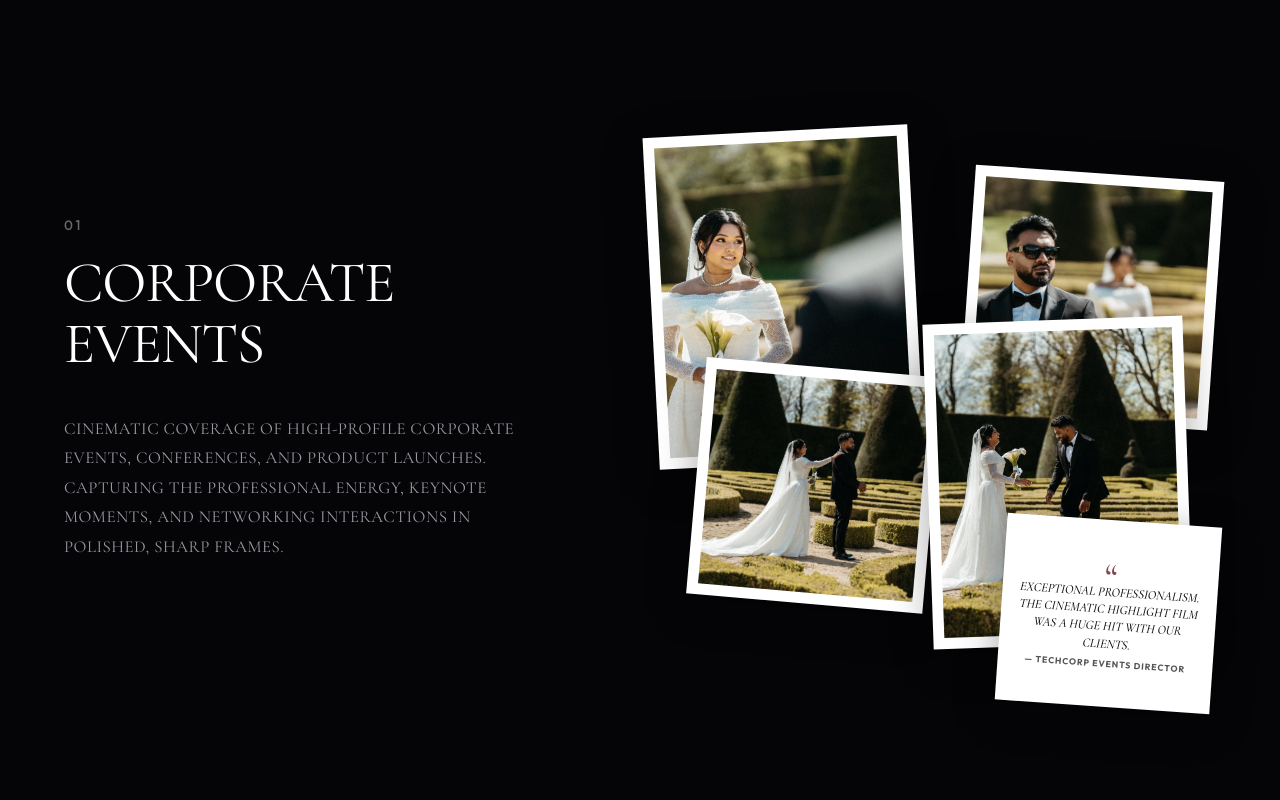
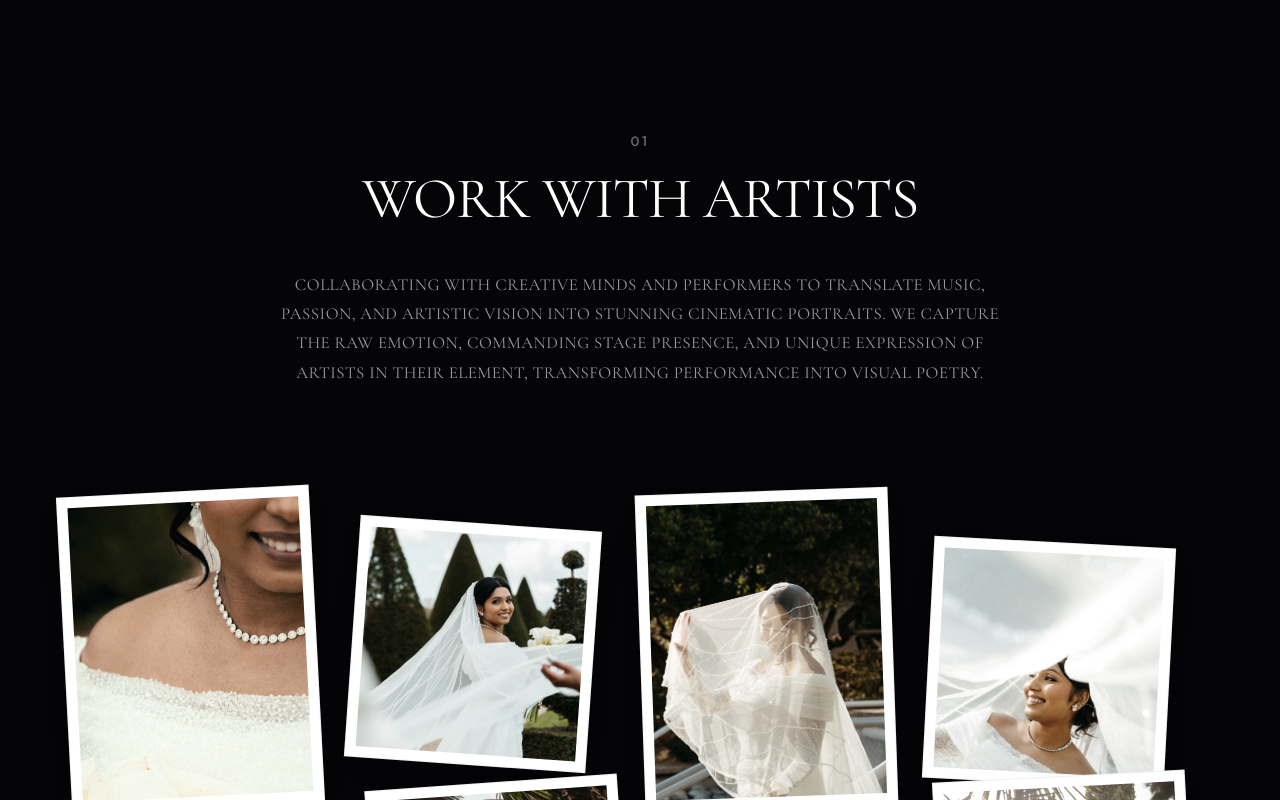
Before and after one commit to xsentoo/FilmByJanar, a React (Vite) app: page / in a window 1280 px wide. Shown: the part 4820-5620 px from the top of the page. Built offline with nearby package versions, Linux system fonts and the light colour scheme.

Commit message:
style: remove Corporate Events from Events.tsx and set WORK WITH ARTISTS to num 01

```diff
--- a/src/components/Events.tsx
+++ b/src/components/Events.tsx
@@ -24,24 +24,8 @@ interface EventData {
 
 const EVENTS_DATA: EventData[] = [
   {
-    id: 'corporate-events',
+    id: 'work-with-artist',
     num: '01',
-    title: 'Corporate Events',
-    description: 'CINEMATIC COVERAGE OF HIGH-PROFILE CORPORATE EVENTS, CONFERENCES, AND PRODUCT LAUNCHES. CAPTURING THE PROFESSIONAL ENERGY, KEYNOTE MOMENTS, AND NETWORKING INTERACTIONS IN POLISHED, SHARP FRAMES.',
-    photos: [
-      { src: '/civil_wedding/DSC02408.JPG', caption: 'KEYNOTE PRESENTATION' },
-      { src: '/civil_wedding/DSC02421.JPG', caption: 'NETWORKING SESSION' },
-      { src: '/civil_wedding/DSC02438.JPG', caption: 'THE STAGE' },
-      { src: '/civil_wedding/DSC02441.JPG', caption: 'CLOSING GALA' }
-    ],
-    review: {
-      text: "EXCEPTIONAL PROFESSIONALISM. THE CINEMATIC HIGHLIGHT FILM WAS A HUGE HIT WITH OUR CLIENTS.",
-      author: "TechCorp Events Director"
-    }
-  },
-  {
-    id: 'work-with-artist',
-    num: '02',
     title: 'WORK WITH ARTISTS',
     description: 'COLLABORATING WITH CREATIVE MINDS AND PERFORMERS TO TRANSLATE MUSIC, PASSION, AND ARTISTIC VISION INTO STUNNING CINEMATIC PORTRAITS. WE CAPTURE THE RAW EMOTION, COMMANDING STAGE PRESENCE, AND UNIQUE EXPRESSION OF ARTISTS IN THEIR ELEMENT, TRANSFORMING PERFORMANCE INTO VISUAL POETRY.',
     photos: [
```
